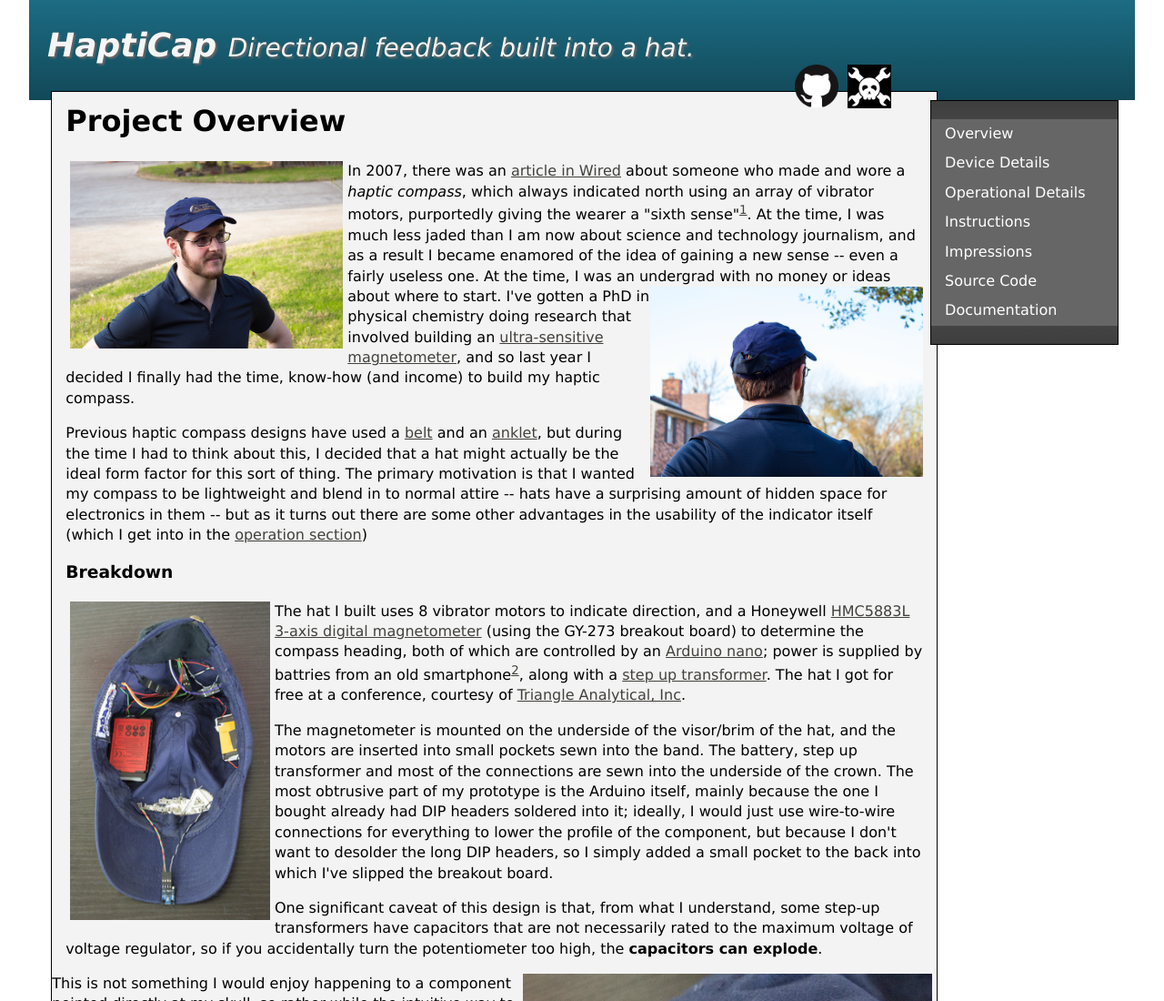
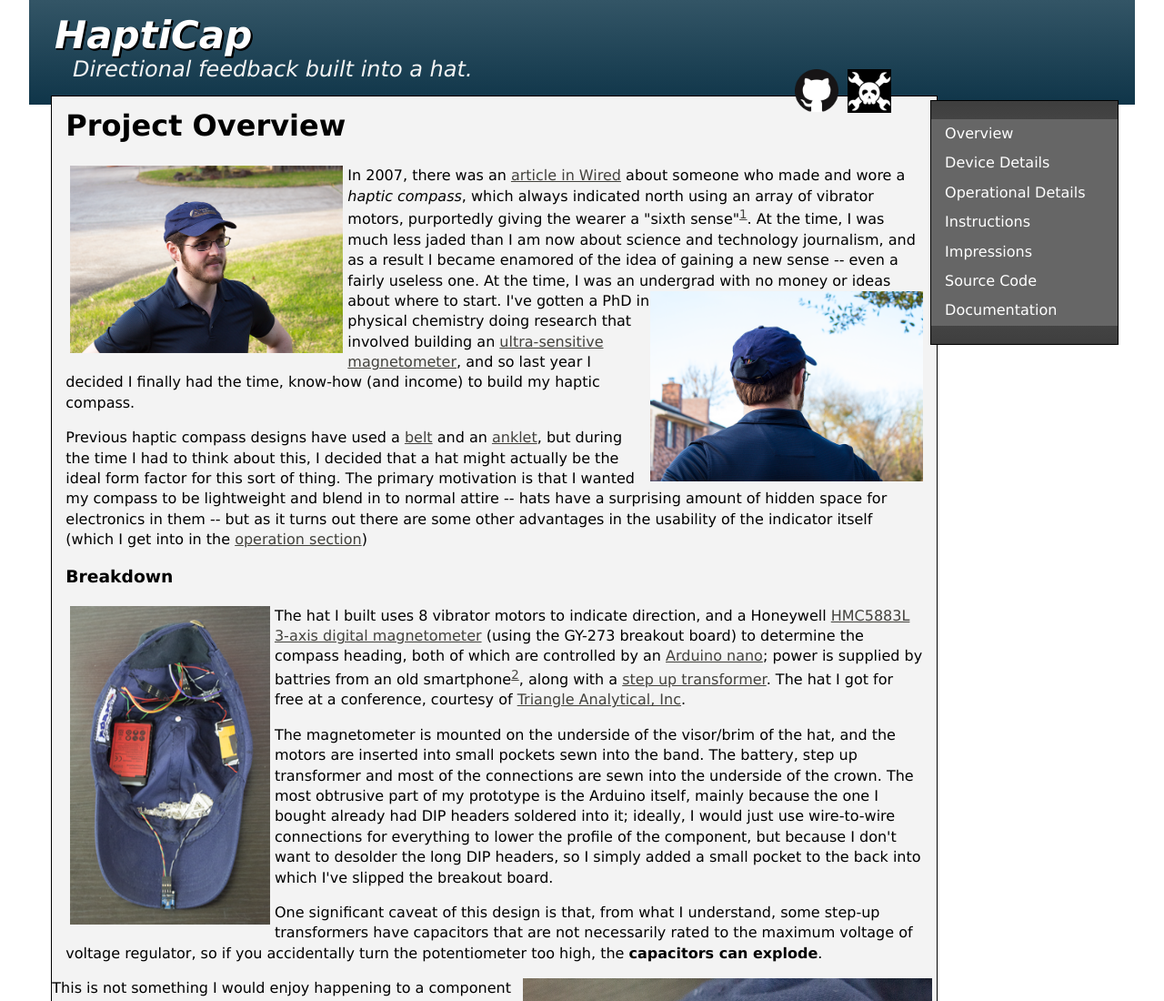
Before and after one commit to pganssle/HaptiCap, a plain HTML site: page index.html in a window 1280 px wide. Shown: the top 1100 px of the page at 91% size. Drawn offline with Linux system fonts and the light colour scheme.

Commit message:
Change design a bit.

```diff
--- a/index.html
+++ b/index.html
@@ -10,8 +10,8 @@
 
 <div class="container">
 <div class="header">
-    HaptiCap
-    <span style="font-size:28px; font-style: oblique; font-weight: normal"> Directional feedback built into a hat.</span>
+    <span class="header-logo-span">HaptiCap</span>
+    <span class="header-subtitle-span"> Directional feedback built into a hat.</span>
 </div>
 
     <div class="content">
--- a/stylesheets/mainstyle.css
+++ b/stylesheets/mainstyle.css
@@ -4,6 +4,13 @@ body {
     padding: 0;
     color: #000;
     background-color: #FFF;
+}
+
+/* Preload mouseover images without JS, per https://stackoverflow.com/questions/24353560 */
+body:after {
+    display:none;
+    content: url('../images/logos/Github-Mark-Light-64px.png')
+             url('../images/logos/Hackaday-Skull-Light-64px.png');
 }
 
 /* ~~ Element/tag selectors ~~ */
@@ -41,21 +48,40 @@ a:hover, a:active, a:focus { /* this group of selectors will give a keyboard nav
 
 /* ~~ the header is not given a width. It will extend the full width of your layout. It contains an image placeholder that should be replaced with your own linked logo ~~ */
 .header {
-    height: 85px;
-    text-indent: 20px;
-    font-size: 36px;
+    height: 115px;
     color: #F5F5F5;
-    padding-top: 25px;
     z-index: 0;
-    background-color: #1A657B;
-    background-image: linear-gradient(top, rgb(28,108,132) 0%, rgb(18,72,88) 100%);
-    background-image: -o-linear-gradient(top, rgb(28,108,132) 0%, rgb(18,72,88) 100%);
-    background-image: -webkit-linear-gradient(top, rgb(28,108,132) 0%, rgb(18,72,88) 100%);
-    background-image: -ms-linear-gradient(top, rgb(28,108,132) 0%, rgb(18,72,88) 100%);
-    background-image: -moz-linear-gradient(top, rgb(28,108,132) 0%, rgb(18,72,88) 100%);
+    background: #335566; /* Old browsers */
+    background: -moz-linear-gradient(top, #335566 0%, #0f3549 100%); /* FF3.6+ */
+    background: -webkit-gradient(linear, left top, left bottom, color-stop(0%,#335566), color-stop(100%,#0f3549)); /* Chrome,Safari4+ */
+    background: -webkit-linear-gradient(top, #335566 0%,#0f3549 100%); /* Chrome10+,Safari5.1+ */
+    background: -o-linear-gradient(top, #335566 0%,#0f3549 100%); /* Opera 11.10+ */
+    background: -ms-linear-gradient(top, #335566 0%,#0f3549 100%); /* IE10+ */
+    background: linear-gradient(to bottom, #335566 0%,#0f3549 100%); /* W3C */
+    filter: progid:DXImageTransform.Microsoft.gradient( startColorstr='#335566', endColorstr='#0f3549',GradientType=0 ); /* IE6-9 */
+}
+
+.header-logo-span {
+    font-size: 42px;
+    position: absolute;
+    left: 60px;
+    top: 10px;
+    color: white;
+    font-style: oblique;
     font-weight: bolder;
+    text-shadow: 1px 1px 0 #000,
+                 1px 2px 0 #000,
+                 2px 1px 0 #000,
+                 2px 2px 0 #000;
+}
+
+.header-subtitle-span {
+    font-size: 24px;
     font-style: oblique;
-    text-shadow: 2px 2px 2px #666;
+    font-weight: normal;
+    position: absolute;
+    top: 60px;
+    left: 80px;
 }
 
 .header-icon-container {
@@ -120,17 +146,6 @@ a.fill-div {
     text-decoration: none;
 }
 
-/* ~~ These are the columns for the layout. ~~
-
-1) Padding is only placed on the top and/or bottom of the divs. The elements within these divs have padding on their sides. This saves you from any "box model math". Keep in mind, if you add any side padding or border to the div itself, it will be added to the width you define to create the *total* width. You may also choose to remove the padding on the element in the div and place a second div within it with no width and the padding necessary for your design.
-
-2) No margin has been given to the columns since they are all floated. If you must add margin, avoid placing it on the side you're floating toward (for example: a right margin on a div set to float right). Many times, padding can be used instead. For divs where this rule must be broken, you should add a "display:inline" declaration to the div's rule to tame a bug where some versions of Internet Explorer double the margin.
-
-3) Since classes can be used multiple times in a document (and an element can also have multiple classes applied), the columns have been assigned class names instead of IDs. For example, two sidebar divs could be stacked if necessary. These can very easily be changed to IDs if that's your preference, as long as you'll only be using them once per document.
-
-4) If you prefer your nav on the left instead of the right, simply float these columns the opposite direction (all left instead of all right) and they'll render in reverse order. There's no need to move the divs around in the HTML source.
-
-*/
 .sidebar1 {
     float: left;
     width: 16%;
@@ -138,6 +153,7 @@ a.fill-div {
     padding-bottom: 20px;
     position: relative;
     left: -8px;
+    top:-5px;
     z-index: 4;
     padding-top: 20px;
     border: 1px solid #000;
```
